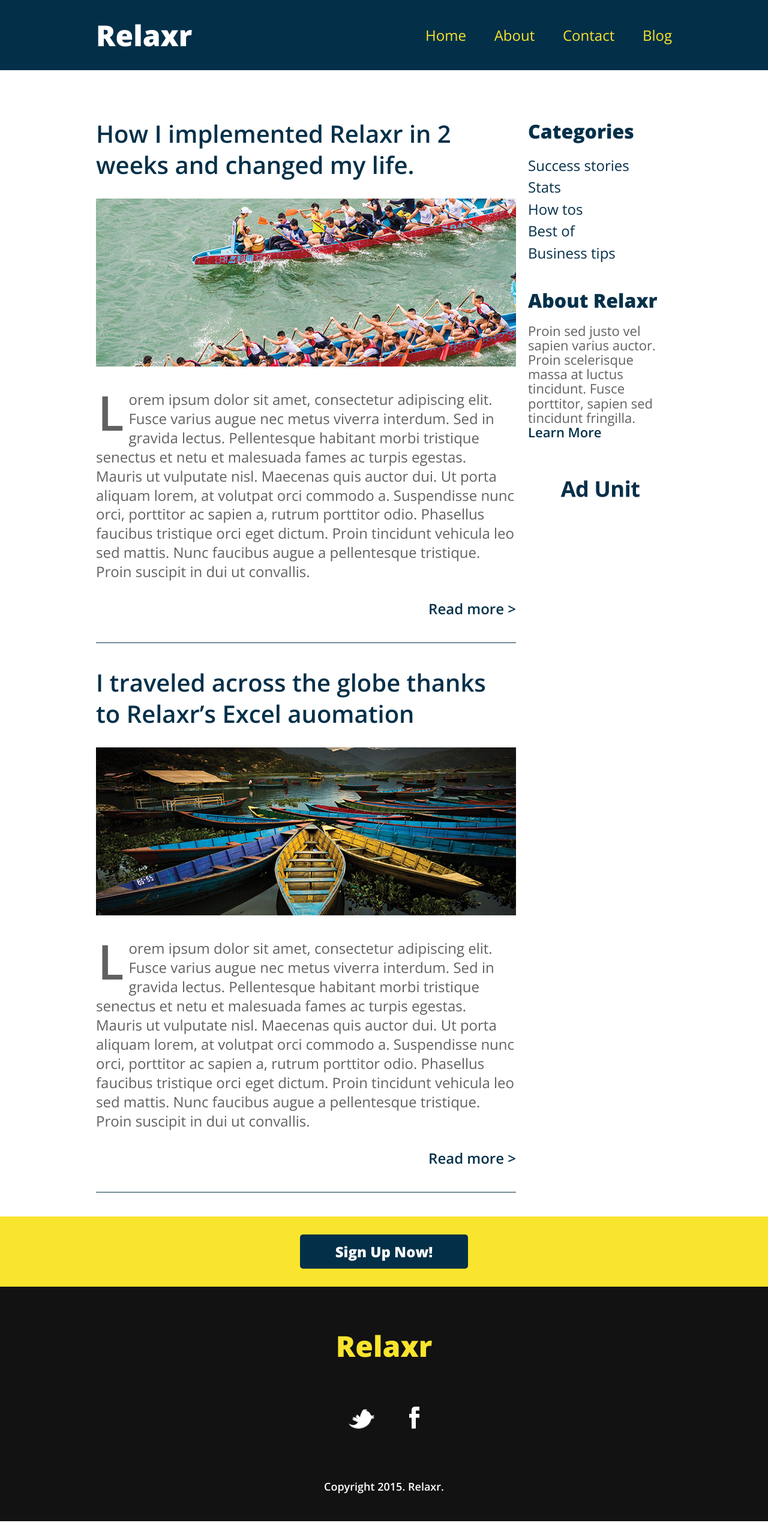
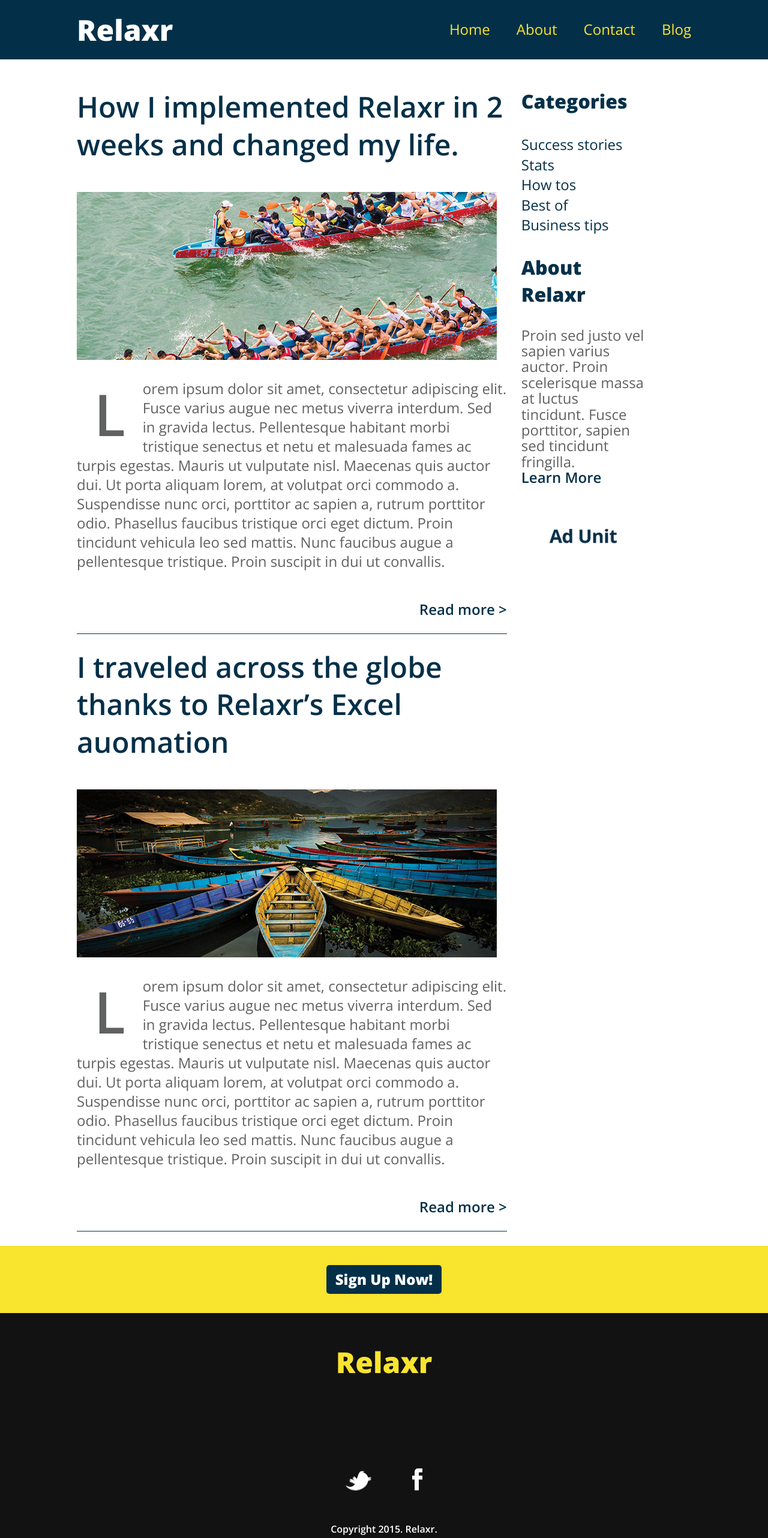
Before and after one commit to stephaniewillhide/FEWD328_, a plain HTML site: page week6/homework/starter_code/blog.html in a window 1280 px wide. Shown: the whole page at 60% size. Before the commit the page ends 2536 px from the top, so only its background shows below. Drawn offline with nearby package versions, Linux system fonts and the light colour scheme.

Commit message:
Relaxr homework

```diff
--- a/week6/homework/starter_code/css/style.css
+++ b/week6/homework/starter_code/css/style.css
@@ -33,12 +33,12 @@ Developer @GA in NYC
 
 .alignright {
   float: right;
-  padding: 0 0 10px 10px; /* note the padding around a right floated image */
+  padding: 0 0 .7em .7em; /* note the padding around a right floated image */
 }
 
 .alignleft {
   float: left;
-  padding: 0 10px 10px 0; /* note the padding around a left floated image */
+  padding: 0 .7em .7em 0; /* note the padding around a left floated image */
 }
 
 /******************************************
@@ -47,12 +47,21 @@ Developer @GA in NYC
 
 body {
   color: #f0efef;
-  font-size: 26px;
+  font-size: 1.7;
   line-height: 1.4;
   color: #606161;
   font-family: 'Open Sans', Helvetica, Arial, sans-serif;
   font-weight: 300;
 }
+
+@media only screen and (max-width: 768px) {
+    body {
+      font-size: 1em;
+    }
+}
+
+/* move media queries to the bottom */
+
 a {
   text-decoration: none;
 }
@@ -64,19 +73,21 @@ a {
 
 /* Center the container */
 .container {
-  width: 960px;
+  width: 80%;
   margin: 0 auto;
 }
+
 .logo {
-  font-size: 48px;
+  font-size: 3em;
   font-weight: 800;
 }
 
 header {
   background: #033048;
-  padding: 25px 0;
+  padding: 1em 0;
   overflow: hidden;
 }
+
 header .logo {
   color: #fff;
   float: left;
@@ -84,135 +95,179 @@ header .logo {
 
 header nav {
   float: right;
-  margin-top: 15px;
+  margin-top: 1em;
 }
+
 header nav ul li {
   display: inline-block;
   margin: 0 0 0 40px;
-  font-size: 24px;
+  font-size: 1.5em;
 }
+
 header nav ul li a {
   color: #f9e42e;
 }
 
 #hero {
-  height: 700px;
+  min-height: 700px;
   background: url(../images/header_bg.jpg) no-repeat top center #131e27;
-  padding-top: 32px;
+  padding-top: 2em;
 }
 
 #hero .logo {
   color: #fff;
 }
 #hero h2 {
-  font-size: 48px;
+  font-size: 3em;
   text-align: center;
   color: #fff;
-  margin: 120px 0 90px;
+  margin: 5em 0 2em;
   font-weight: 600;
 }
+
 .button {
   border-radius: 5px;
   font-weight: 800;
-  padding: 12px 0;
-  width: 280px;
-  font-size: 28px;
+  padding: .3em 0;
+  width: 8em;
+  font-size: 2em;
   text-align: center;
   display: block;
   margin: 0 auto;
 }
+
 .yellow {
   background: #f9e42e;
   color: #033048;
 }
+
 .blue {
   background: #033048;
   color: #fff;
-  font-size: 24px;
+  font-size: 1.5em;
 }
 #benefits {
-  padding: 100px 0 80px;
+  padding: 2em 0 2em;
 }
+
 h3 {
   color: #033048;
-  font-size: 40px;
+  font-size: 2em;
   font-weight: 600;
-  margin-bottom: 40px;
+  margin-bottom: 1em;
 }
 #benefits p, #benefits ul {
-  width: 600px;
+  width: 70%;
 }
+
 #benefits ul {
   list-style: disc;
-  margin: 30px 0 0 80px;
+  margin: 2em 0 0 4em;
 }
+
 #testimonial {
   background: url(../images/testimonial_bg.jpg) no-repeat top center #071324;
-  padding: 70px 0 70px;
+  padding: 3em 0 3em;
   color: #fff;
 }
+
 blockquote {
-  font-size: 36px;
+  font-size: 2em;
   font-weight: 300;
   font-style: italic;
   text-align: center;
-  width: 580px;
+  width: 80%;
   margin: 0 auto;
 }
+
 blockquote span {
   font-weight: 600;
   display: block;
   font-style: normal;
 }
+
+@media only screen and (max-width: 768px) {
+    blockquote {
+      font-size: 1.5em;
+    }
+}
+
+img {
+  max-width: 100%;
+  display:block;
+  height: auto;
+}
+
 #main {
-  margin-top: 80px;
+  margin-top: 3em;
 }
+
 #posts {
-  width: 700px;
+  width: 70%;
   display: inline-block;
-  margin-right: 20px;
+  margin-right: 1.5em;
   vertical-align: top;
+  word-wrap: break-word;
 }
+
+@media only screen and (max-width: 768px) {
+    #posts {
+      width: 100%;
+      display: block;
+    }
+}
+
 #sidebar {
-  width: 240px;
+  width: 20%;
   display: inline-block;
   vertical-align: top;
 }
+
+@media only screen and (max-width: 768px) {
+    #sidebar {
+      width: 100%;
+      display: block;
+    }
+}
+
 .post {
   border-bottom: 1px solid #043049;
-  padding-bottom: 40px;
-  margin-bottom: 40px;
+  padding-bottom: 1.5em;
+  margin-bottom: 1.5em;
 }
+
 .post h2 {
   font-weight: 600;
-  font-size: 40px;
+  font-size: 3em;
   line-height: 1.3;
-  margin-bottom: 30px;
+  margin-bottom: 1em;
 }
+
 .post h2 a {
   color: #043049;
 }
 
 .post img {
-  margin-bottom: 30px;
+  margin-bottom: 2em;
 }
+
 .post p {
-  font-size: 24px;
+  font-size: 1.5em;
   line-height: 1.333;
   color: #606161;
 }
 .post p:first-of-type:first-letter {
   float: left;
-  font-size: 80px;
-  line-height: 65px;
-  padding-top: 4px;
-  padding-right: 8px;
-  padding-left: 3px;
+  font-size: 4em;
+  line-height: 1em;
+  padding-top: .1em;
+  padding-right: .3em;
+  padding-left: .3em;
   font-weight: 600;
 }
 .readmore {
   text-align: right;
-  margin-top: 30px;
+  margin-top: 2em;
 }
 .readmore a {
   color: #043049;
@@ -240,22 +295,22 @@ blockquote span {
 }*/
 
 #sidebar h3 {
-  font-size: 32px;
+  font-size: 2em;
   font-weight: 800;
-  margin-bottom: 15px;
+  margin-bottom: 1em;
   color: #043049;
 }
 #sidebar ul {
-  margin-bottom: 40px;
+  margin-bottom: 2em;
 }
 #sidebar ul li a {
   color: #043049;
-  font-size: 24px;
+  font-size: 1.5em;
 }
 #sidebar p {
-  font-size: 22px;
+  font-size: 1.5em;
   line-height: 1.1;
-  margin-bottom: 40px;
+  margin-bottom: 2em;
 }
 #sidebar p a {
   color: #043049;
@@ -264,26 +319,26 @@ blockquote span {
 
 #bottom-cta {
   background: #f9e42e;
-  padding: 30px;
+  padding: 2em;
   text-align: center;
 }
 
 footer {
   background: #121212;
-  padding: 65px 0 45px;
+  padding: 3em 0 2em;
   text-align: center;
 }
 footer .logo {
   color: #f9e42e;
-  margin-bottom: 68px;
+  margin-bottom: 3em;
 }
 footer ul li {
   display: inline-block;
   list-style: none;
-  margin: 0 26px 75px;
+  margin: 0 2em 3em;
 }
 footer p {
-  font-size: 18px;
+  font-size: 1em;
   color: #fff;
   font-weight: 600;
 }
```
Also changed, not shown: week6/to-do-list/starter_code/js/main.js (added, +134 -0 lines), week6/tuesday-lab/css/main.css (renamed from week6/lab/css/main.css), week6/tuesday-lab/index.html (renamed from week6/lab/index.html), week6/tuesday-lab/js/main.js (renamed from week6/lab/js/main.js).
